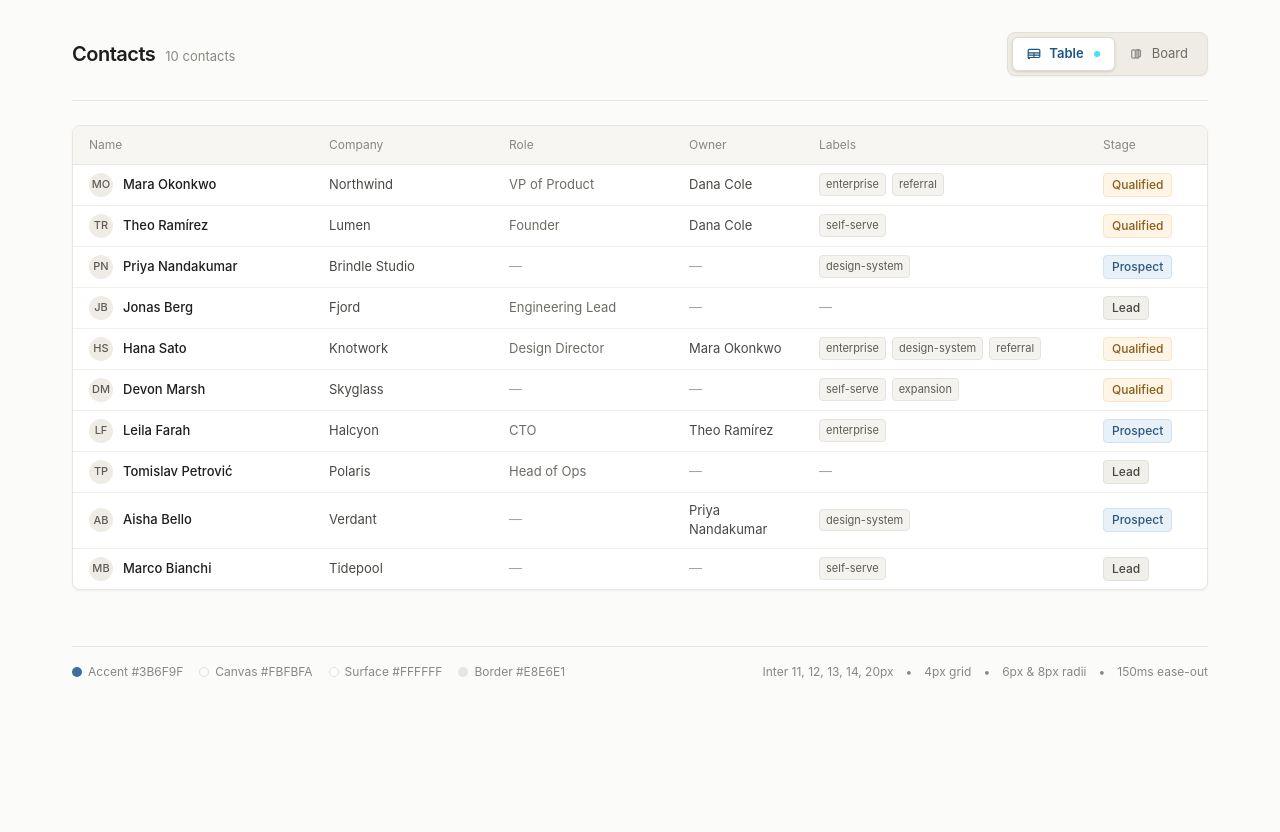
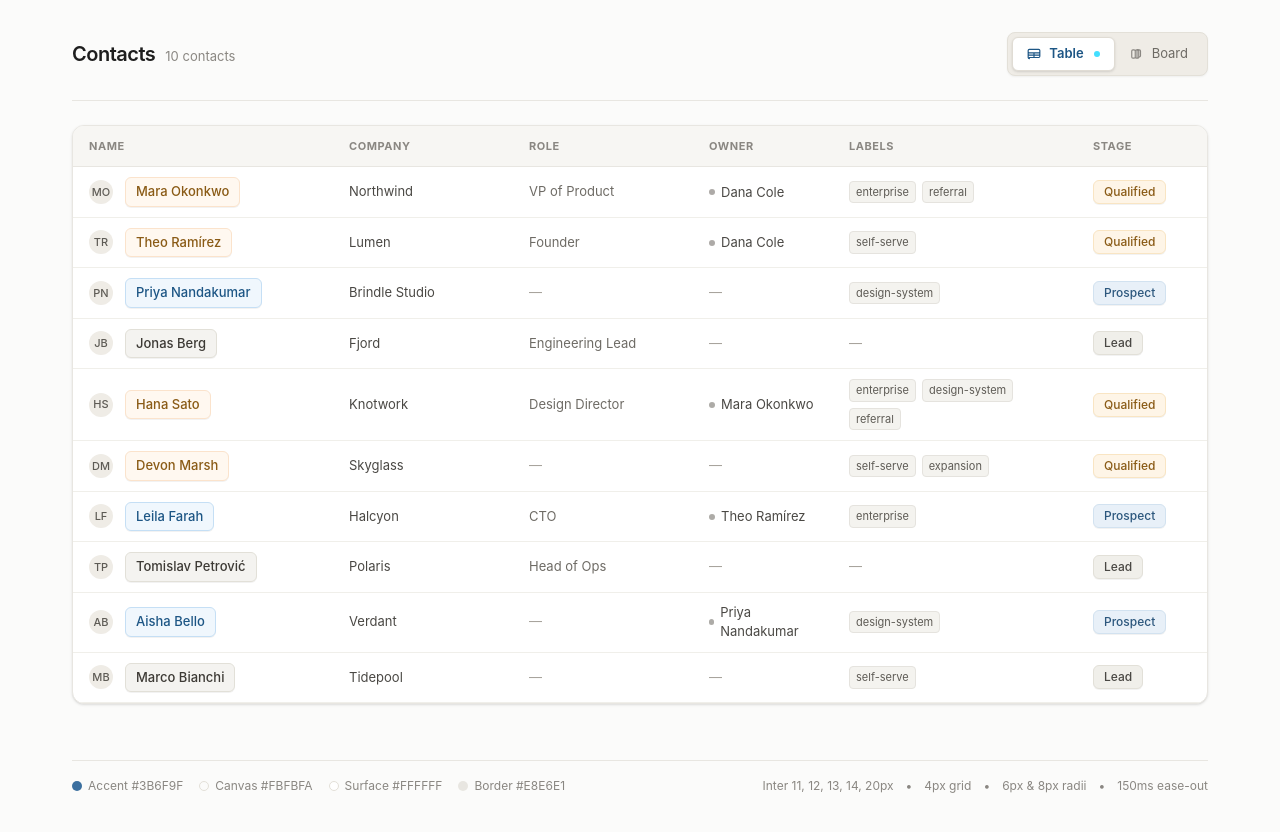
Before and after one commit to mohammed-abdelwhab/contacts-board-task, a React (Vite) app: page / in a window 1280 px wide. Shown: the top 832 px of the page. Before the commit the page ends 800 px from the top, so only its background shows below. Built offline with nearby package versions, Linux system fonts and the light colour scheme.

Commit message:
feat(contacts): refine table view with stage-synced badges, gap spacing, and clean header

```diff
--- a/src/features/contacts/components/ContactRow.tsx
+++ b/src/features/contacts/components/ContactRow.tsx
@@ -8,14 +8,20 @@ function StageBadge({ stage }: { stage: Stage }) {
   const { bg, text, border } = STAGE_STYLE[stage];
   return (
     <span
-      className={`inline-flex items-center text-[12px] font-medium rounded px-2 py-0.5 border ${bg} ${text} ${border}`}
+      className={`inline-flex items-center text-[12px] font-medium rounded-md px-2.5 py-0.5 border shadow-2xs ${bg} ${text} ${border}`}
     >
       {stage}
     </span>
   );
 }
 
-function LabelsCell({ labels, selected }: { labels: string[]; selected?: boolean | undefined }) {
+function LabelsCell({
+  labels,
+  selected,
+}: {
+  labels: string[];
+  selected?: boolean | undefined;
+}) {
   if (labels.length === 0) return <EmptyValue />;
   return (
     <div className="flex items-center gap-1.5 flex-wrap">
@@ -27,6 +33,7 @@ function LabelsCell({ labels, selected }: { labels: string[]; selected?: boolean
 }
 
 export function ContactRow({ contact, selected, onSelect }: ContactRowProps) {
+  const meta = STAGE_STYLE[contact.stage];
   const handleClick = () => onSelect?.(contact);
 
   const handleKeyDown = (e: React.KeyboardEvent<HTMLTableRowElement>) => {
@@ -40,14 +47,15 @@ export function ContactRow({ contact, selected, onSelect }: ContactRowProps) {
     <tr
       onClick={handleClick}
       onKeyDown={handleKeyDown}
-      className={`transition-colors duration-150 cursor-pointer h-[40px] ${
+      className={`transition-colors duration-150 cursor-pointer h-12 border-b border-[#F0EFEA] ${
         selected
-          ? "bg-[#EEF4F9] border-l-2 border-l-[#3B6F9F]"
+          ? "bg-[#EEF4F9] border-l-4 border-l-[#3B6F9F]"
           : "hover:bg-[#FAF9F6]"
       }`}
     >
-      <td className="py-2 px-4">
-        <div className="flex items-center gap-2.5">
+      {/* Name Column with Stage-Synced Badge & Generous Spacing */}
+      <td className="py-2.5 px-4">
+        <div className="flex items-center gap-3">
           <Avatar name={contact.name} selected={selected} />
           <button
             type="button"
@@ -55,47 +63,54 @@ export function ContactRow({ contact, selected, onSelect }: ContactRowProps) {
               e.stopPropagation();
               handleClick();
             }}
-            className="focus-ring text-left outline-none cursor-pointer"
+            className="focus-ring text-left outline-none cursor-pointer p-0 bg-transparent border-0"
             aria-current={selected ? "true" : undefined}
             aria-label={`Open ${contact.name}`}
             data-testid={contact.id}
             data-contact-id={contact.id}
           >
             <span
-              className={`font-medium ${
-                selected ? "text-[#2C577D]" : "text-[#1E1E1E]"
-              }`}
+              className={`inline-flex items-center px-2.5 py-1 rounded-md text-[13px] font-medium transition-all shadow-2xs ${meta.nameBadge}`}
             >
               {contact.name}
             </span>
           </button>
         </div>
       </td>
+
+      {/* Company */}
       <td
-        className={`py-2 px-4 ${
+        className={`py-2.5 px-4 text-[13px] ${
           selected ? "text-[#1E1E1E] font-medium" : "text-[#4A4844]"
         }`}
       >
         {contact.company}
       </td>
-      <td className="py-2 px-4 text-[#6E6B65]">
-        {contact.role ? (
-          <span>{contact.role}</span>
+
+      {/* Role */}
+      <td className="py-2.5 px-4 text-[13px] text-[#6E6B65]">
+        {contact.role ? <span>{contact.role}</span> : <EmptyValue />}
+      </td>
+
+      {/* Owner */}
+      <td className="py-2.5 px-4 text-[13px] text-[#4A4844]">
+        {contact.owner ? (
+          <span className="inline-flex items-center gap-1.5">
+            <span className="w-1.5 h-1.5 rounded-full bg-[#8A8782]/70" />
+            {contact.owner}
+          </span>
         ) : (
           <EmptyValue />
         )}
       </td>
-      <td className="py-2 px-4 text-[#4A4844]">
-        {contact.owner ? (
-          <span>{contact.owner}</span>
-        ) : (
-          <EmptyValue />
-        )}
-      </td>
-      <td className="py-2 px-4">
+
+      {/* Labels */}
+      <td className="py-2.5 px-4">
         <LabelsCell labels={contact.labels} selected={selected} />
       </td>
-      <td className="py-2 px-4">
+
+      {/* Stage */}
+      <td className="py-2.5 px-4">
         <StageBadge stage={contact.stage} />
       </td>
     </tr>
--- a/src/features/contacts/components/ContactTable.tsx
+++ b/src/features/contacts/components/ContactTable.tsx
@@ -7,31 +7,31 @@ export function ContactTable({
   onSelectContact,
 }: ContactTableProps) {
   return (
-    <div className="bg-white rounded-lg border border-[#E8E6E1] overflow-x-auto shadow-xs">
+    <div className="bg-white rounded-xl border border-[#E8E6E1] overflow-x-auto shadow-sm">
       <table className="w-full text-left border-collapse" role="grid">
         <thead>
-          <tr className="bg-[#F7F6F3] border-b border-[#E8E6E1] text-[12px] text-[#8A8782] font-normal">
-            <th scope="col" className="py-2.5 px-4 font-normal w-[240px]">
+          <tr className="bg-[#F7F6F3] border-b border-[#E8E6E1] text-[11px] uppercase tracking-wider text-[#8A8782] font-medium select-none">
+            <th scope="col" className="py-3 px-4 w-[260px]">
               Name
             </th>
-            <th scope="col" className="py-2.5 px-4 font-normal w-[180px]">
+            <th scope="col" className="py-3 px-4 w-[180px]">
               Company
             </th>
-            <th scope="col" className="py-2.5 px-4 font-normal w-[180px]">
+            <th scope="col" className="py-3 px-4 w-[180px]">
               Role
             </th>
-            <th scope="col" className="py-2.5 px-4 font-normal w-[130px]">
+            <th scope="col" className="py-3 px-4 w-[140px]">
               Owner
             </th>
-            <th scope="col" className="py-2.5 px-4 font-normal">
+            <th scope="col" className="py-3 px-4">
               Labels
             </th>
-            <th scope="col" className="py-2.5 px-4 font-normal w-[120px]">
+            <th scope="col" className="py-3 px-4 w-[130px]">
               Stage
             </th>
           </tr>
         </thead>
-        <tbody className="divide-y divide-[#F0EFEA] text-[13px] text-[#2D2C2A]">
+        <tbody className="text-[13px] text-[#2D2C2A]">
           {contacts.map((contact) => (
             <ContactRow
               key={contact.id}
```
